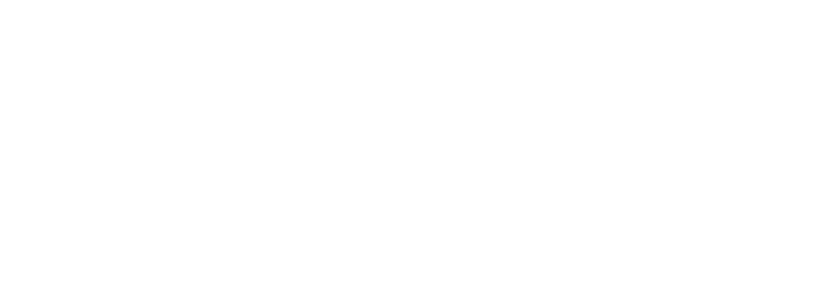
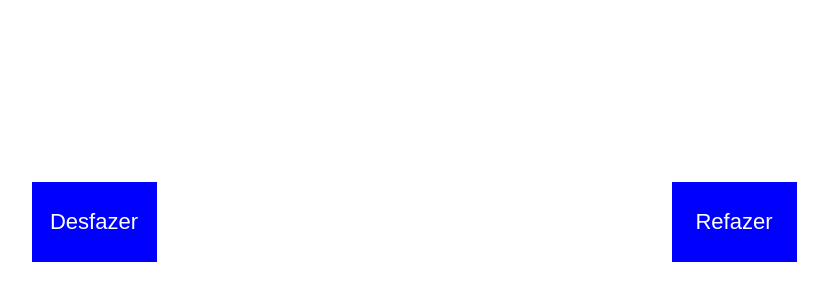
Before and after one commit to luiz-gustavo-alves/redizz-tech-challenge, a React (Vite) app: page / in a window 1280 px wide. Shown: the part 458-758 px from the top of the page, without its empty margins (226-1054 px from the left). Built offline with nearby package versions, Linux system fonts and the light colour scheme.

Commit message:
feat: undo and show circle buttons

```diff
--- a/src/pages/Home/index.jsx
+++ b/src/pages/Home/index.jsx
@@ -1,5 +1,5 @@
 import { useState } from "react";
-import { Wrapper, Content } from "./style";
+import { Wrapper, Content, ButtonContainer, Button } from "./style";
 
 export default function Home() {
   const [coords, setCoords] = useState(null);
@@ -14,11 +14,30 @@ export default function Home() {
     }
   };
 
+  const handleUndoCircle = (e) => {
+    e.stopPropagation();
+    if (coords != null) {
+      setDisableClick(true);
+    }
+  }
+
+  const handleShowCircle = (e) => {
+    e.stopPropagation();
+    if (coords != null) {
+      setDisableClick(false);
+    }
+  }
+
+  const showCircle = (coords != null && !disableClick);
   return (
     <Wrapper onClick={getScreenCoords}>
-      {coords != null &&
-        <Content $coords={coords} $disableClick={disableClick} />
+      {showCircle &&
+        <Content $coords={coords} />
       }
+      <ButtonContainer>
+        <Button onClick={handleUndoCircle}>Desfazer</Button>
+        <Button onClick={handleShowCircle}>Refazer</Button>
+      </ButtonContainer>
     </Wrapper>
   )
 }
--- a/src/pages/Home/style.js
+++ b/src/pages/Home/style.js
@@ -15,3 +15,27 @@ export const Content = styled.div`
   left: ${(props) => `${props.$coords.x - 25}px`};
   top: ${(props) => `${props.$coords.y - 25}px`};
 `;
+
+export const ButtonContainer = styled.div`
+  width: 100%;
+  height: 80px;
+  display: flex;
+  justify-content: space-around;
+  position: absolute;
+  bottom: 80px;
+  left: 0;
+`;
+
+export const Button = styled.button`
+  width: 125px;
+  height: 80px;
+  font-size: 22px;
+  color: #FFF;
+  border: none;
+  background-color: blue;
+  cursor: pointer;
+
+  &:hover {
+    opacity: 0.7;
+  }
+`;
```
